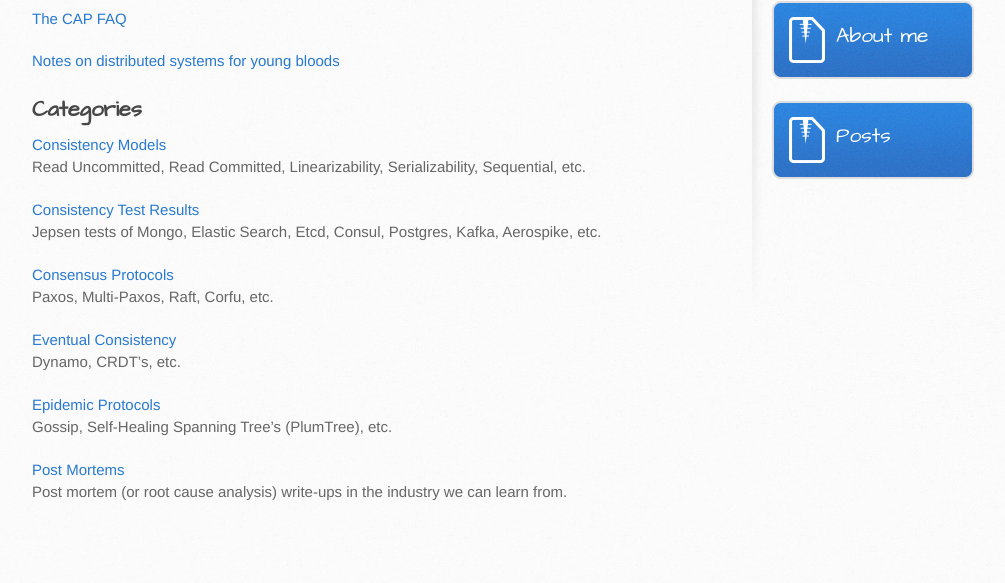
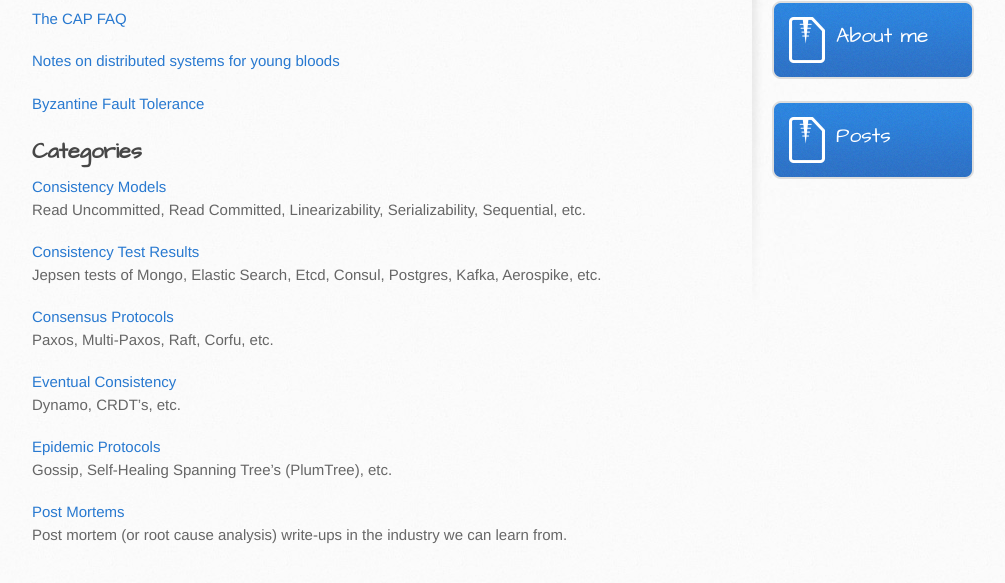
Before and after one commit to simongui/simongui.github.io, a Jekyll site: the page built from distributed-systems/index.md, in a window 1280 px wide, cut to the strip 436-1025 px from the top of the page. Shown: the top 583 px of the strip, without its empty margins (138-1143 px from the left). Built offline with Jekyll 4.4.1, drawn with Linux system fonts in a browser that asks for light colours; before the commit the page ends 982 px from its top, so only the background shows below that.

Commit message:
Added Byzantine Fault Tolerance material.

```diff
--- a/distributed-systems/index.md
+++ b/distributed-systems/index.md
@@ -13,6 +13,8 @@ This page is the home page for information on distributed systems and transactio
 [The CAP FAQ](http://henryr.github.io/cap-faq/)
 
 [Notes on distributed systems for young bloods](http://www.somethingsimilar.com/2013/01/14/notes-on-distributed-systems-for-young-bloods/)
+
+[Byzantine Fault Tolerance](http://the-paper-trail.org/blog/barbara-liskovs-turing-award-and-byzantine-fault-tolerance/)
 
 ## Categories
 [Consistency Models](consistency-models.html)
```
